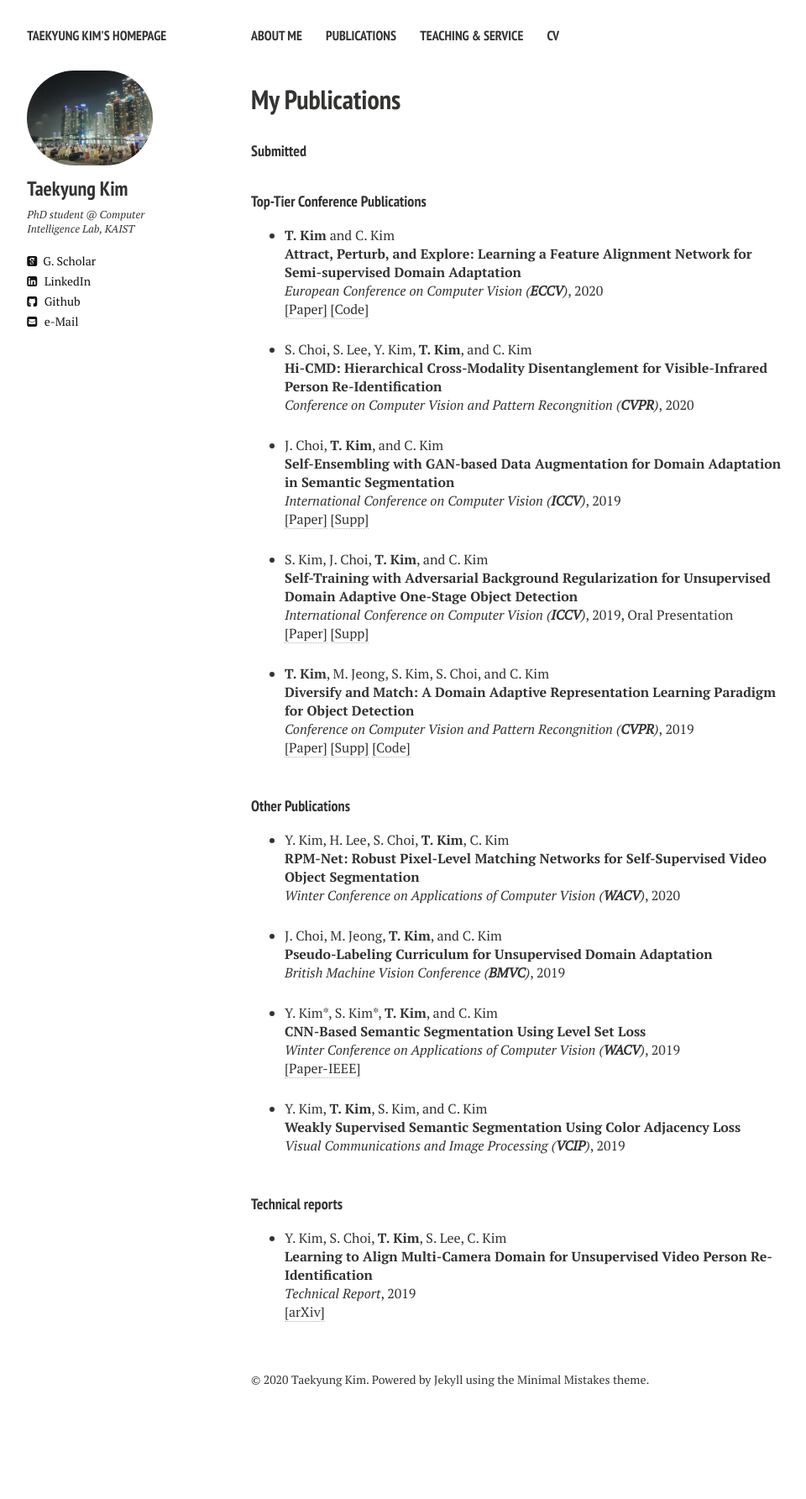
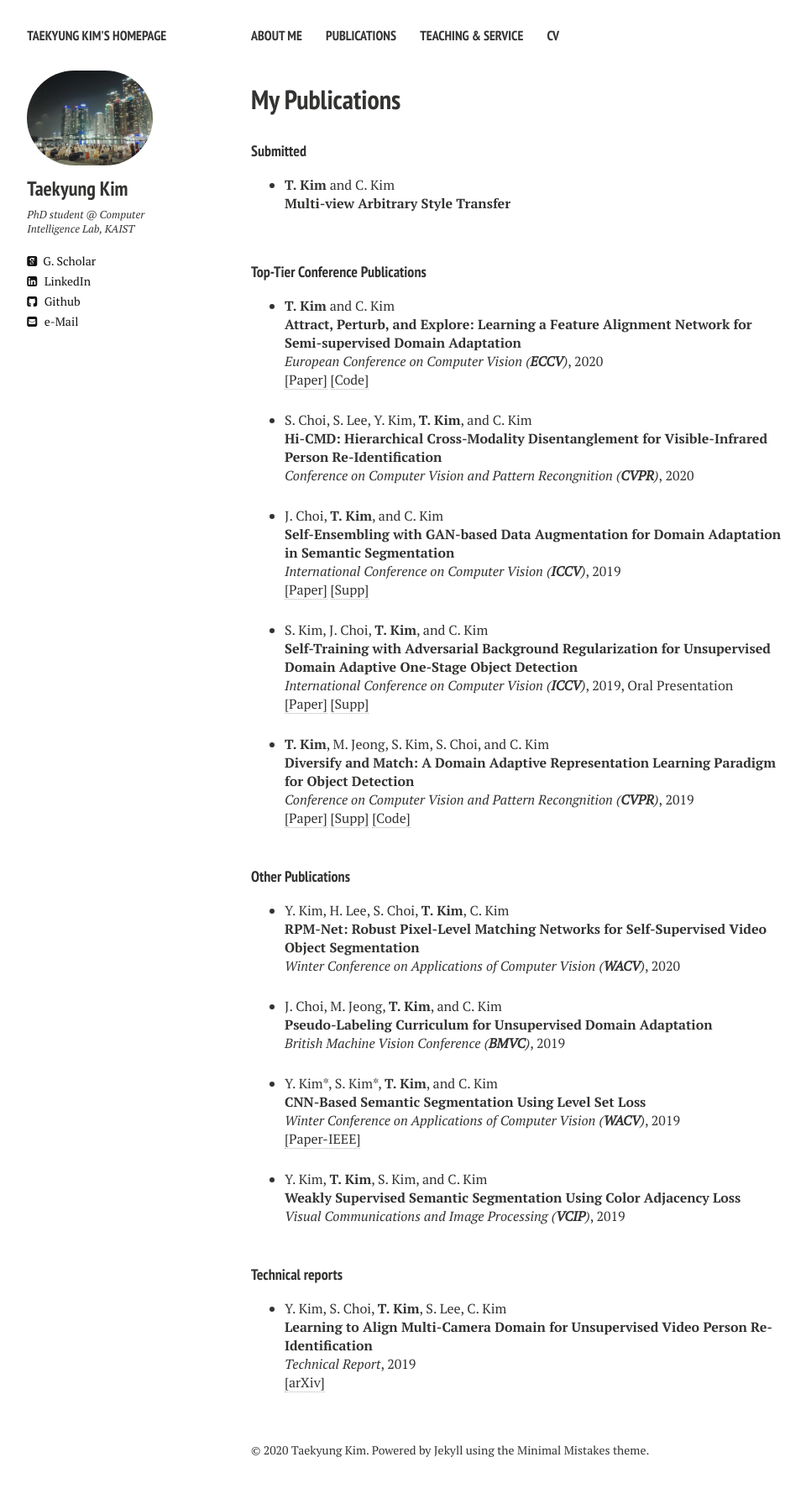
Before and after one commit to TKKim93/TKKim93.github.io, a Jekyll site: the page built from publications.md, in a window 1280 px wide. Shown: the whole page at 84% size, without its empty margins (21-981 px from the left). Built offline with Jekyll 4.4.1, drawn with Linux system fonts in a browser that asks for light colours; nearby versions of some CDN libraries; before the commit the page ends 1701 px from its top, so only the background shows below that.

Commit message:
Update publications.html

```diff
--- a/_layouts/publications.html
+++ b/_layouts/publications.html
@@ -82,6 +82,18 @@ div.bibtex pre { font-size: 75%; overflow: auto;  width: 100%; padding: 0em 0em;
 
 <h4 style="margin-bottom:0px;padding-top:10px;">Submitted</h4>
 <ul class="biblist">
+
+<li ><p>
+	<b>T. Kim</b> and C. Kim
+	<br><b>Multi-view Arbitrary Style Transfer</b><br>
+<!-- 	<i>European Conference on Computer Vision (<b>ECCV</b>)</i>, 2020 -->
+	<br />
+<!-- 	<a href="https://arxiv.org/pdf/2007.09375.pdf" target="_blank">[Paper]</a> -->
+<!-- 	<a href="https://github.com/TKKim93/APE" target="_blank">[Code]</a> -->
+	<!-- <a href="javascript:toggleBibtex('')">[BibTeX]</a> -->
+</p>
+</li>
+
       </ul  >
 
 
```
